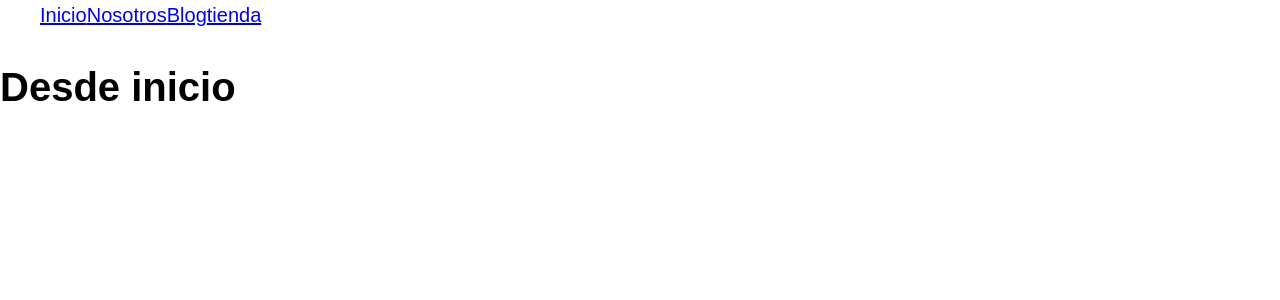
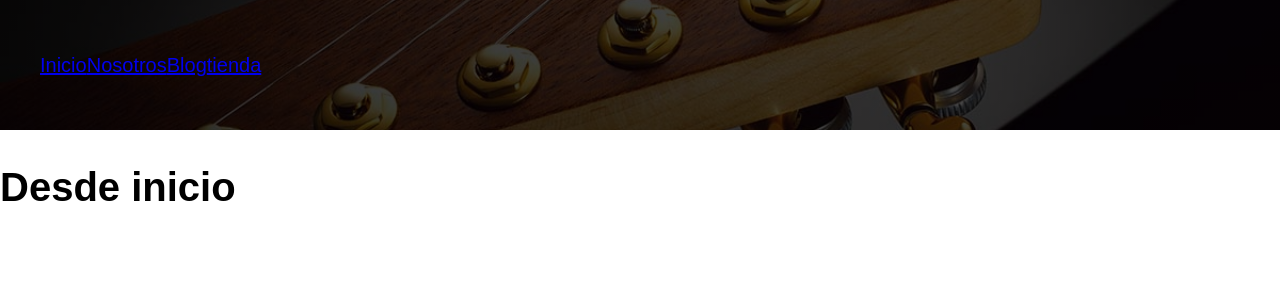
Before and after one commit to alicia-granados/MERN-EXPERIMENTS, a Next.js app in the folder Proyecto 5/guitarla_next/: page / in a window 1280 px wide. Shown: the top 300 px of the page. Built offline with nearby package versions, Linux system fonts and the light colour scheme.

Commit message:
feat: :sparkles: Next:  Modulos CSS  y estilos al header

```diff
--- a/Proyecto 5/guitarla_next/components/Header.js
+++ b/Proyecto 5/guitarla_next/components/Header.js
@@ -1,13 +1,14 @@
 import Link from "next/link"
+import styles from '../styles/Header.module.css'
 
 const Header = () => {
   return (
-    <header>
+    <header className={styles.header}>
       <div className='contenedor'>
         <div>
 
         </div>
-        <nav>
+        <nav className={styles.navegacion}>
             <Link href= '/'>Inicio</Link>
             <Link href= '/nosotros'>Nosotros</Link>
             <Link href= '/blog'>Blog</Link>
--- /dev/null
+++ b/Proyecto 5/guitarla_next/styles/Header.module.css
@@ -0,0 +1,6 @@
+.header{
+    background-image: linear-gradient(to right, rgb(0 0 0 / .8), rgb(0 0 0 / .7 )), url(../public/img/header.jpg);
+    background-size: cover;
+    background-position: 50%;
+    padding:  5rem 0;
+}
```
